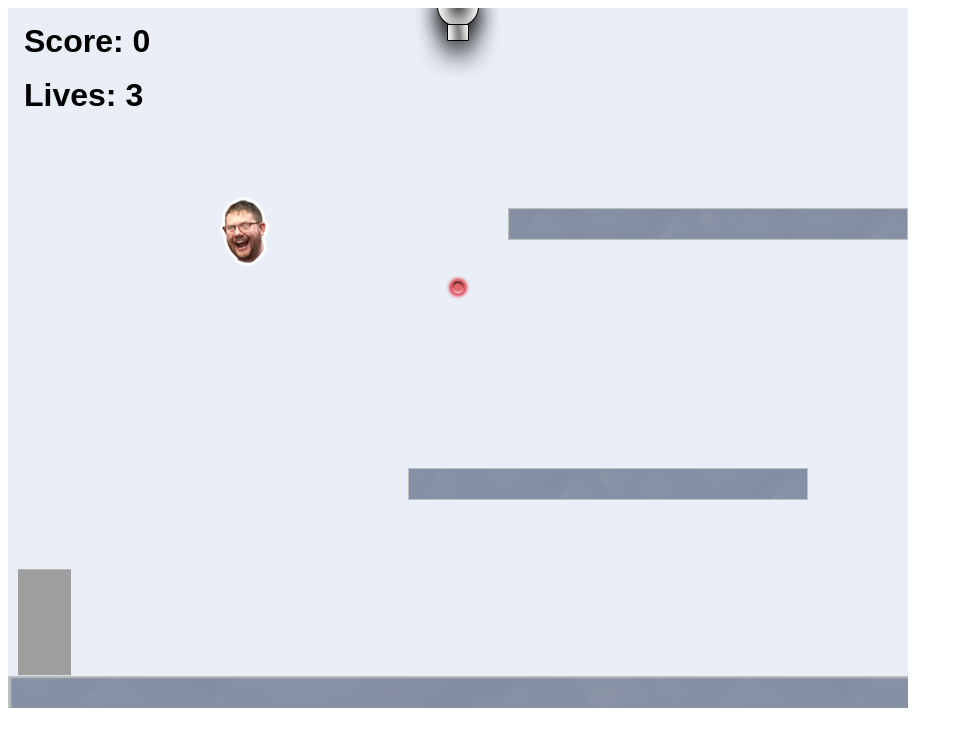
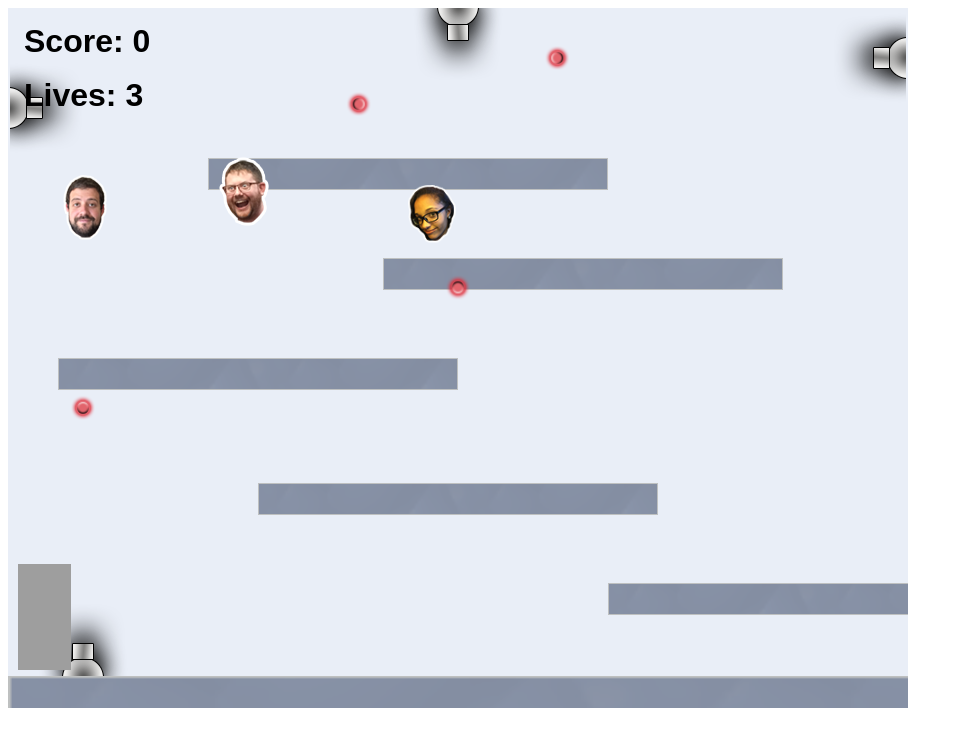
Before and after one commit to ajaniconnor96/ajaniconnor96.github.io, a website: page projects/platformer/index.html in a window 1280 px wide. Shown: the whole page, without its empty margins (0-963 px from the left). Drawn offline with Linux system fonts and the light colour scheme; animation ran at ten frames a second.

Commit message:
A basic website

```diff
--- a/projects/platformer/js/init/cannon.js
+++ b/projects/platformer/js/init/cannon.js
@@ -21,8 +21,9 @@
 
         // example:
         cannon.create.onTop(450);
-
-
+        cannon.create.onBottom(75)
+        cannon.create.onLeft(100)
+        cannon.create.onRight(50)
 
         // ALL YOUR CODE GOES ABOVE HERE ///////////////////////////////////////
         ////////////////////////////////////////////////////////////////////////
--- a/projects/platformer/js/init/collectable.js
+++ b/projects/platformer/js/init/collectable.js
@@ -35,8 +35,9 @@
         // ALL YOUR CODE GOES BELOW HERE ///////////////////////////////////////
 
         // example:
-        collectable.create(type.steve, 200, 170, 6, 0.7);
-
+        collectable.create(type.steve, 200, 130, 6, 0.7);
+        collectable.create(type.max, 50, 150, 6, 0.7);
+        collectable.create(type.kennedi, 400, 160, 6, 0.7);
 
 
         // ALL YOUR CODE GOES ABOVE HERE ///////////////////////////////////////
--- a/projects/platformer/js/init/platform.js
+++ b/projects/platformer/js/init/platform.js
@@ -35,8 +35,11 @@
         platform.create(0, game.world.height - 32, 3, 2);
 
         // example:
-        platform.create(400, 460);
-        platform.create(500, 200);
+        platform.create(600, 575);
+        platform.create(50,  350);
+        platform.create(250, 475);
+        platform.create(200, 150);
+        platform.create(375, 250);
 
 
 
```
Also changed, not shown: portfolio.html (+1 -0 lines).
